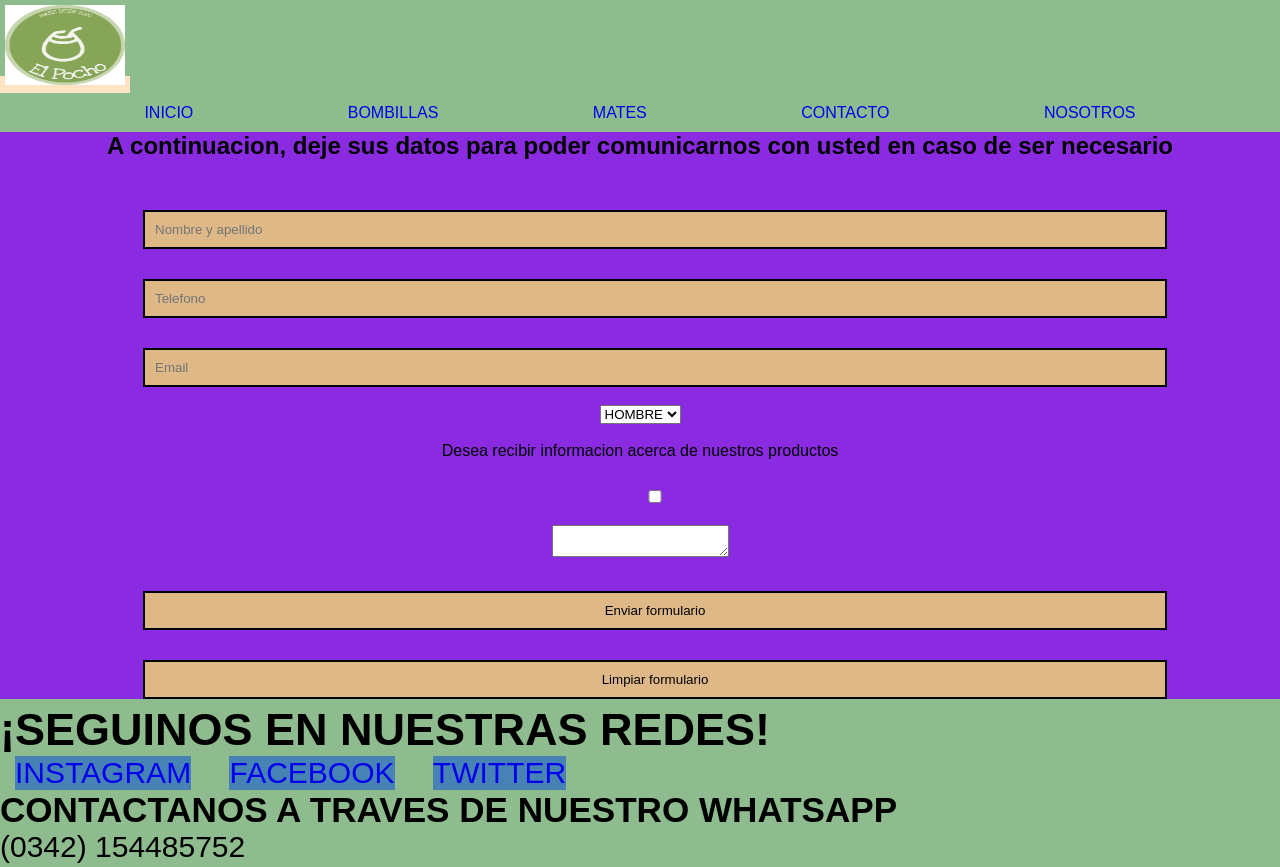
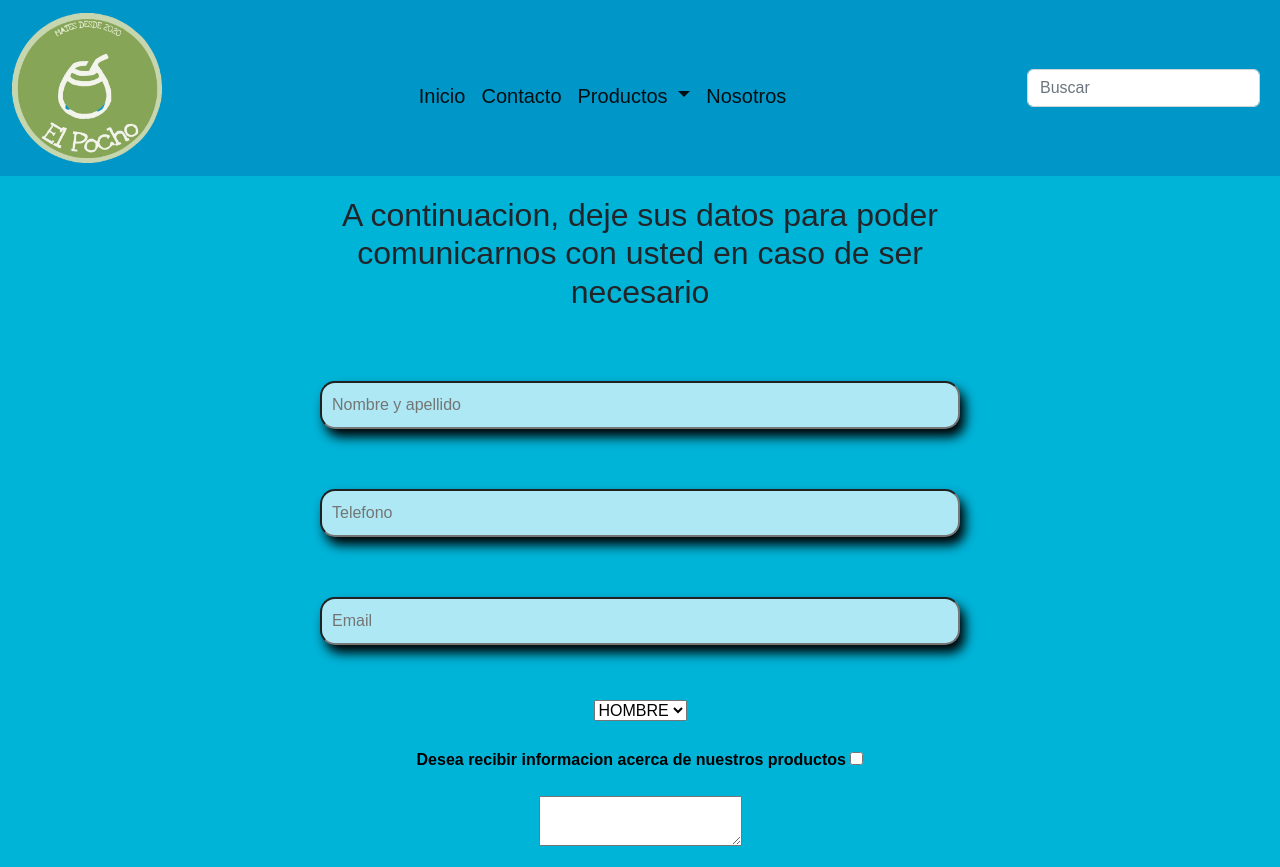
Before and after one commit to GonzaloHaag/Desafio-Bootstrap, a plain HTML site: page Paginas/contacto.html in a window 1280 px wide. Shown: the top 867 px of the page. Drawn offline with nearby package versions, Linux system fonts and the light colour scheme.

Commit message:
Modifique el index y la pagina de contacto

```diff
--- a/Paginas/contacto.html
+++ b/Paginas/contacto.html
@@ -5,73 +5,74 @@
     <meta charset="UTF-8">
     <meta http-equiv="X-UA-Compatible" content="IE=edge">
     <meta name="viewport" content="width=device-width, initial-scale=1.0">
+    <link href="https://cdn.jsdelivr.net/npm/bootstrap@5.2.0/dist/css/bootstrap.min.css" rel="stylesheet"
+        integrity="sha384-gH2yIJqKdNHPEq0n4Mqa/HGKIhSkIHeL5AyhkYV8i59U5AR6csBvApHHNl/vI1Bx" crossorigin="anonymous">
     <link rel="stylesheet" href="../style.css">
     <title>Contacto</title>
     <link rel="shortcout icon" href="../imagenes/Logo.jpeg">
 </head>
 
 <body>
+    <header>
+        <nav class="navbar navbar-expand-md color-nav-boostrap">
+            <!--A la profe le gusta dejarlo en navbar-expand-md-->
+            <div class="container-fluid">
+                <a class="navbar-brand" href="../index.html"><img src="../imagenes/Logo-removebg-preview.png"
+                        alt="LogoPagina"></a>
+                <button class="navbar-toggler" type="button" data-bs-toggle="collapse"
+                    data-bs-target="#navbarSupportedContent" aria-controls="navbarSupportedContent"
+                    aria-expanded="false" aria-label="Toggle navigation">
+                    <span class="navbar-toggler-icon"></span>
+                </button>
+                <div class="collapse navbar-collapse" id="navbarSupportedContent">
+                    <ul class="navbar-nav me-auto mb-2 mb-lg-0">
+                        <li class="nav-item">
+                            <a class="nav-link active" aria-current="page" href="../index.html">Inicio</a>
+                        </li>
+                        <li class="nav-item">
+                            <a class="nav-link active" href="./contacto.html">Contacto</a>
+                        </li>
+                        <li class="nav-item dropdown">
+                            <a class="nav-link dropdown-toggle active" href="#" role="button" data-bs-toggle="dropdown"
+                                aria-expanded="false">
+                                Productos
+                            </a>
+                            <ul class="dropdown-menu">
+                                <li><a class="dropdown-item" href="#">Mates Pampa</a></li>
+                                <li><a class="dropdown-item" href="#">Mates de calabaza</a></li>
+                                <li>
+                                    <hr class="dropdown-divider">
+                                </li>
+                                <li><a class="dropdown-item" href="#">Bombillas</a></li>
+                            </ul>
+                        </li>
+                        <li class="nav-item">
+                            <a class="nav-link active" href="./Paginas/Nosotros.html">Nosotros</a>
+                        </li>
+                    </ul>
+                    <form class="d-flex" role="search">
+                        <input class="form-control me-2" type="buscar" placeholder="Buscar" aria-label="Buscar">
 
-
-    <header class="header">
-
-        <a href="../index.html">
-            <img class="logo" src="../imagenes/Logo.jpeg" alt="logo de la pagina">
-            </a>
-        <section class="navbar">
-            <nav>
-
-                <ul>
-                    <li>
-                        <a href="../index.html"> INICIO </a>
-                    </li>
-                    <li>
-                        <a href="./bombillas.html"> BOMBILLAS </a>
-                    </li>
-                    <li>
-                        <a href="./mates.html"> MATES </a>
-                    </li>
-                    <li>
-                        <a href="./contacto.html"> CONTACTO </a>
-                    </li>
-                    <li>
-                        <a href="./Nosotros.html"> NOSOTROS </a>
-
-                    </li>
-
-                </ul>
-
-
-
-            </nav>
-        </section>
-
+                    </form>
+                </div>
+            </div>
+        </nav>
     </header>
-
-
-    </nav>
-    <main class="main">
-        <h2 class="h2"> A continuacion, deje sus datos para poder comunicarnos con usted en caso de ser necesario </h2>
+    <main class="main-contacto">
+        <h2 class="h2-contacto"> A continuacion, deje sus datos para poder comunicarnos con usted en caso de ser necesario </h2>
         <form class="formulario" action="#" method="get">
-            <input type="text" placeholder="Nombre y apellido" name="Nombre"> <br>
-            <input type="number" placeholder="Telefono" name="Numero" required> <br>
-            <input type="email" placeholder="Email" name="Correo electronico" required> <br> <br>
+            <input class="input-formulario" type="text" placeholder="Nombre y apellido" name="Nombre"> <br>
+            <input class="input-formulario" type="number" placeholder="Telefono" name="Numero" required> <br>
+            <input class="input-formulario" type="email" placeholder="Email" name="Correo electronico" required> <br> <br>
             <select name="Sexo">
                 <option class="genero" value="H"> HOMBRE </option>
                 <option value="M"> MUJER </option>
             </select> <br> <br>
-            <label class="informacion"> Desea recibir informacion acerca de nuestros productos </label>
+            <label class="informacion"> <strong>Desea recibir informacion acerca de nuestros productos </strong> </label>
             <input class="checkbox" type="checkbox" name="acepta" value="si"> <br> <br>
             <textarea name="Comentario" placeholder="Deja tu consulta"> </textarea> <br>
-            <input class="enviar" type="submit" value="Enviar formulario">
-            <input class="limpiar" type="reset" value="Limpiar formulario">
-
-
-
-
-
-
-
+            <input class="input-formulario" type="submit" value="Enviar formulario">
+            <input class="input-formulario" type="reset" value="Limpiar formulario">
         </form>
     </main>
     <footer class="footer">
--- a/style.css
+++ b/style.css
@@ -15,7 +15,7 @@
 
 }
 
-
+/*COMIENZA EL HEADER*/
 .color-nav-boostrap {
     background-color: #0096c7;
 }
@@ -41,6 +41,8 @@
     font-size: 20px;
 
 }
+/*FIN HEADER*/
+/*COMIENZO DEL MAIN-INDEX*/
 
 .carousel-padre {
     margin: 15px auto;
@@ -146,40 +148,55 @@
     justify-content: center;
     margin: 15px;
     height: 700px;
-    z-index: -1;
 
+
+}
+/*FIN DEL MAIN-INDEX*/
+
+
+/*COMIENZA LA PAGINA DE CONTACTO*/
+.main-contacto{
+    background-color: #00b4d8;
+}
+.h2-contacto{
+    text-align: center;
+    width: 700px;
+    margin: 0px auto;
+    padding: 20px;
+
+}
+.formulario {
+    text-align: center;
+    padding-top: 20px;
+}
+
+.input-formulario {
+    border-radius: 15px;
+    box-shadow: 5px 8px 12px black;
+    width: 50vw;
+    margin: 30px;
+    padding: 10px;
+    background-color:#ade8f4;
+}
+
+.contacto {
+    margin-top: 20px;
+    text-align: center;
+    background-color: aqua;
+    width: 25vw;
+    height: 50px;
+    margin-left: 800px;
+    padding-top: 5px;
+    flex-wrap: wrap;
+
+}
+.informacion{
+    font-size: 1em;
+    font-family: 'Segoe UI', Tahoma, Geneva, Verdana, sans-serif;
+    color: black;
 }
 
 
-
-
-
-
-
-
-
-
-.header a:hover {
-    background-color: bisque;
-}
-
-.header img {
-    width: 130px;
-}
-
-.header ul {
-    list-style: none;
-    display: flex;
-    max-width: 50vw;
-    justify-content: space-evenly;
-
-
-}
-
-.header li {
-    padding: 10px;
-
-}
 
 .div-container {
     max-width: 80vw;
@@ -198,10 +215,6 @@
 
 
 
-.header ul:hover {
-    background-color: coral;
-
-}
 
 .section1 {
     grid-area: section1;
@@ -227,9 +240,6 @@
 
 
 
-.main {
-    background-color: blueviolet;
-}
 
 
 a {
@@ -290,91 +300,16 @@ a {
 
 
 
-.bombillas {
-    /*width: 300px;
-    height: 40px;*/
-    background-color: aqua;
-    margin-top: 15px;
-    margin-bottom: 15px;
-    text-align: center;
-    text-decoration: overline underline;
-
-}
-
-
-.bombillas:hover {
-    background-color: bisque;
-}
-
-
-.imagenes-conteiner-bombillas {
-
-    display: flex;
-    flex-direction: column;
-    max-width: 100vw;
-
-
-}
-
-.imagenes-conteiner-bombillas img {
-    width: 96vw;
-    padding: 5px;
-
-}
-
-
-.tabla {
-    width: 100%;
-    flex-wrap: wrap;
-    margin-top: 10px;
-}
-
-.tabla td {
-    background-color: blueviolet;
-    text-align: center;
-}
-
-.tabla td img {
-    width: 300px;
-    height: 200px;
-}
-
-.tabla th {
-    /*A la columna th dentro de la clase tabla*/
-    width: 500px;
-}
 
 
 
-.formulario {
-    text-align: center;
-    padding-top: 20px;
-}
 
-.formulario input {
-    border: 2px solid black;
-    width: 80vw;
-    margin-top: 30px;
-    margin-left: 30px;
-    padding: 10px;
-    background-color: burlywood;
-}
 
-.contacto {
-    margin-top: 20px;
-    text-align: center;
-    background-color: aqua;
-    width: 25vw;
-    height: 50px;
-    margin-left: 800px;
-    padding-top: 5px;
-    flex-wrap: wrap;
 
-}
 
-.h2 {
-    text-align: center;
-}
+
+
+
 
 .divQuienes-conteiner {
     /*Pagina de NOSOTROS*/
@@ -451,11 +386,7 @@ a {
 .mainMates {
     flex-wrap: wrap;
 } ---> observar que a todos estos main le puse lo mismo, les puedo designar solo una clase y listo*/
-.main {
-    background-color: blueviolet;
-    flex-wrap: wrap;
 
-}
 
 /*MEDIAS QUERY, MOBILE FIRST=min-width-->EN MOVIL*/
 /*Dispositivos medianos*/
```
Also changed, not shown: index.html (+60 -29 lines).
